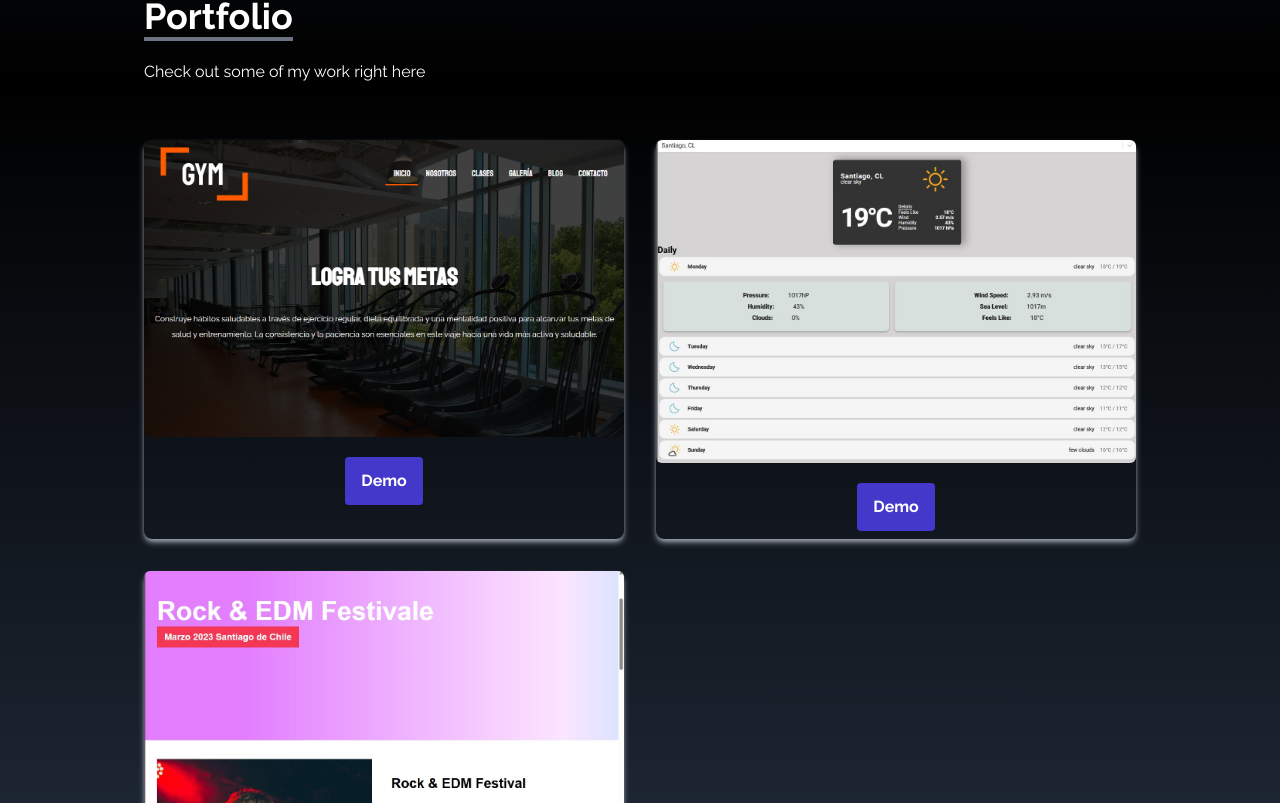
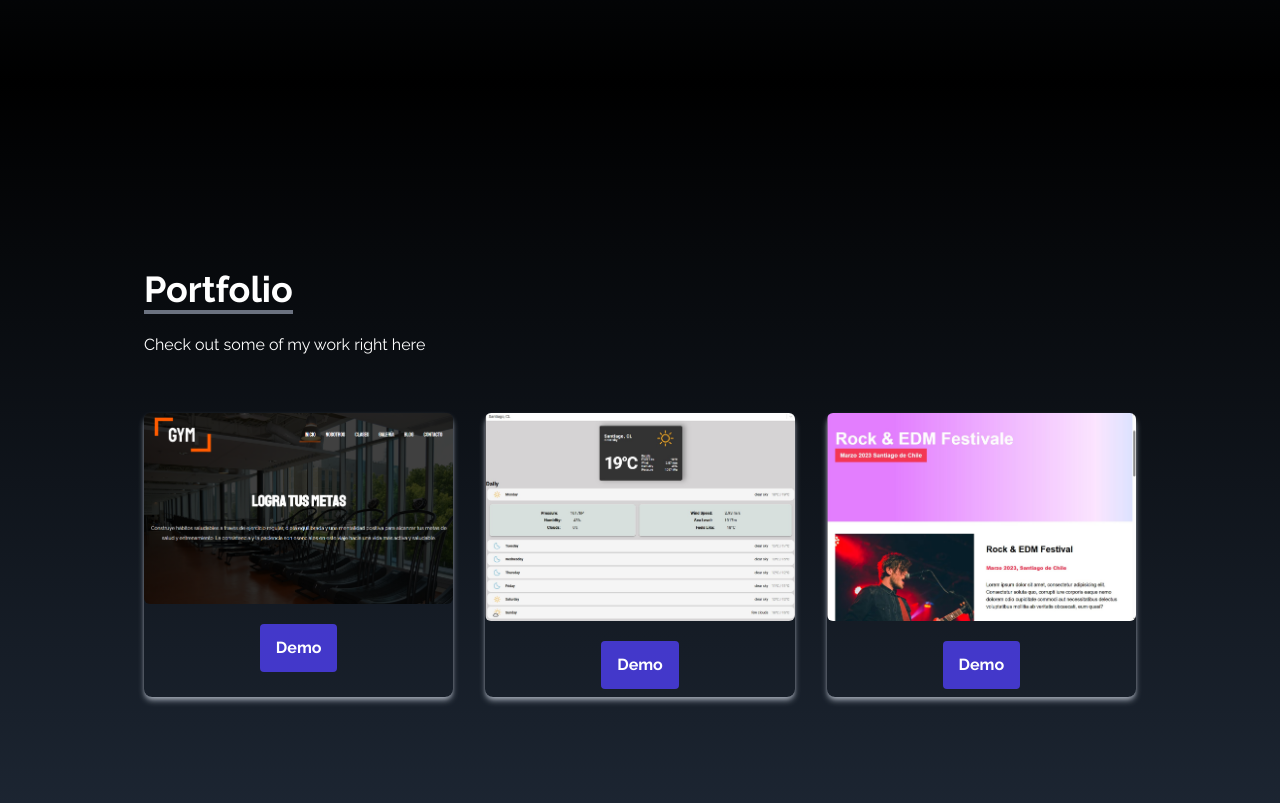
Before and after one commit to YohanRVV/myportfolio, a React (Vite) app: page / in a window 1280 px wide. Shown: the part 1517-2320 px from the top of the page. Built offline with nearby package versions, Linux system fonts and the light colour scheme.

Commit message:
Update Portfolio.jsx

```diff
--- a/src/components/Portfolio.jsx
+++ b/src/components/Portfolio.jsx
@@ -37,7 +37,7 @@
                     <p className='py-6'>Check out some of my work right here</p>
                 </div>
 
-                <div className='grid sm:grid-cols-3 md:grid-cols-2 gap-8 px-12 sm:px-0'>
+                <div className='grid sm:grid-cols-3 md:grid-cols-3 gap-8 px-12 sm:px-0'>
                     {
                         portfolios.map(({ id, src, demo }) => (
                             <div key={id} className='shadow-md shadow-gray-400 rounded-lg'>
```
